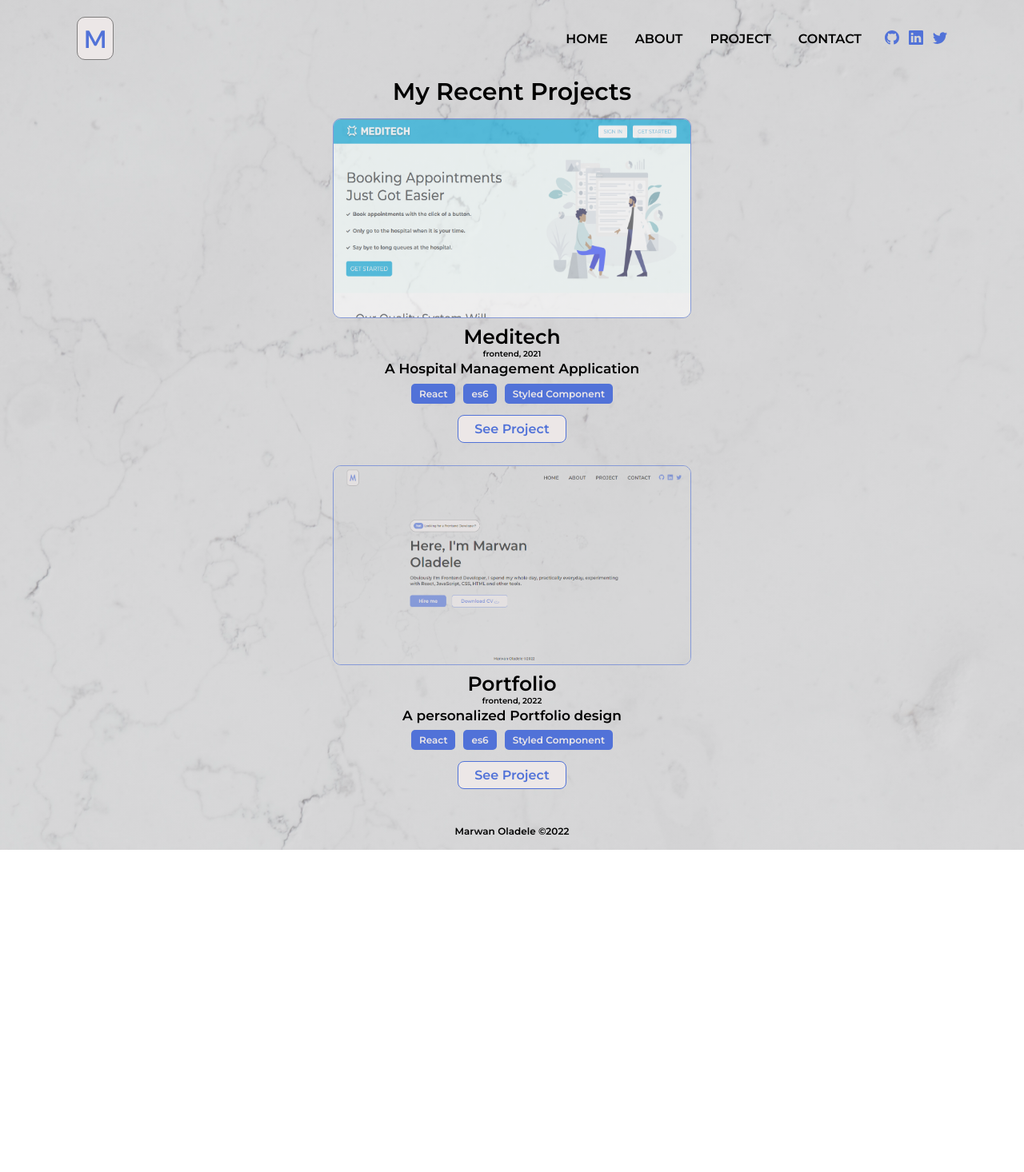
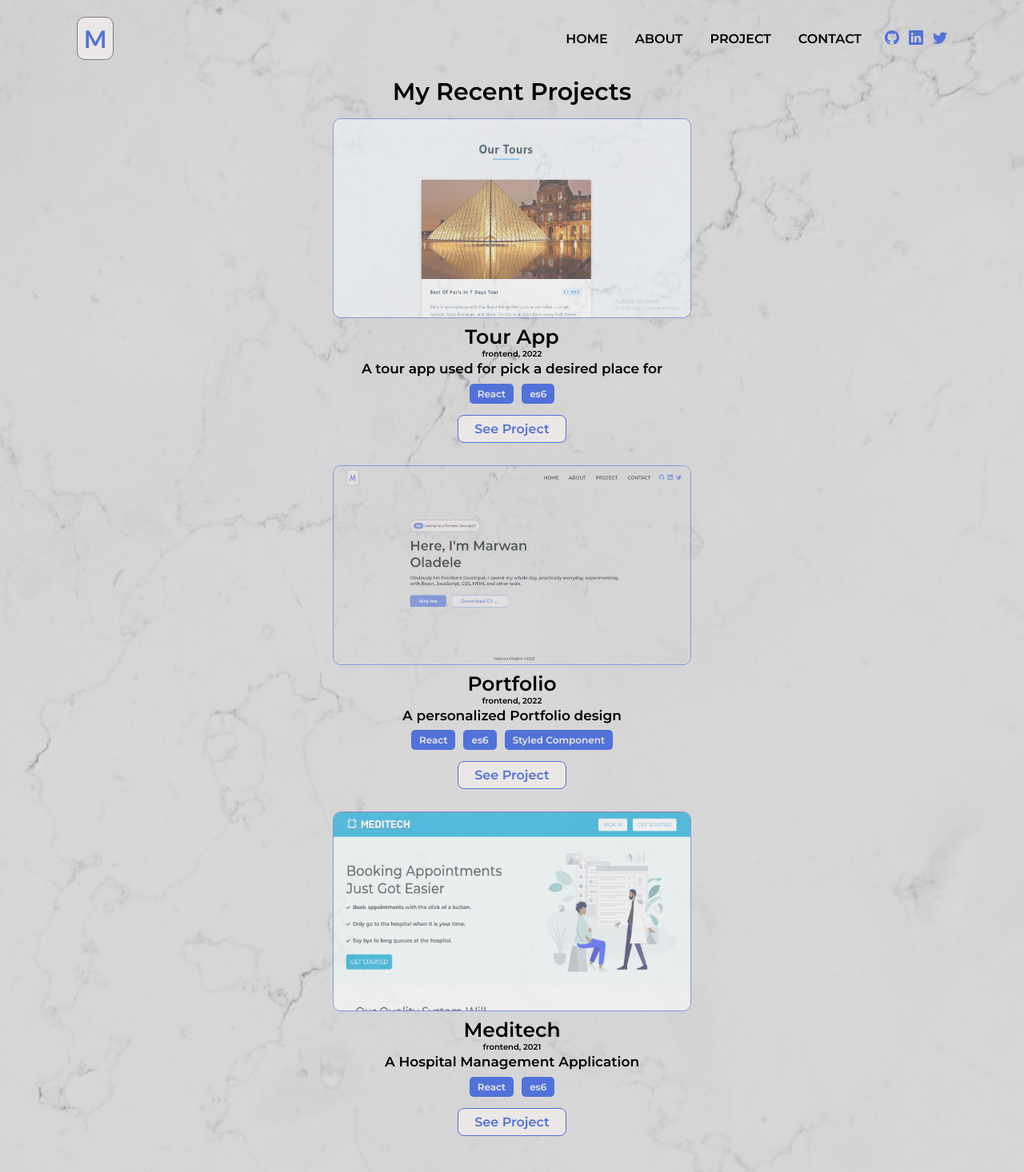
Before and after one commit to MarwanOladele/Personal-Portfolio, a React (Create React App) app: page /project in a window 1280 px wide. Shown: the top 1466 px of the page at 80% size. Before the commit the page ends 1063 px from the top, so only its background shows below. Built offline with nearby package versions, Linux system fonts and the light colour scheme.

Commit message:
new commit

```diff
--- a/src/Component/Project.jsx
+++ b/src/Component/Project.jsx
@@ -1,27 +1,28 @@
 import React from "react";
 import asset1 from "../Assets/asset1.png";
 import asset2 from "../Assets/asset2.png";
+import asset3 from "../Assets/asset3.png";
 
 const Project = () => {
   return (
     <>
       <div className="project-main">
         <h1 className="project-header">My Recent Projects</h1>
+
         <div className="project">
           <img
             className="projectImage"
-            src={asset2}
-            alt="Product Landing Page"
+            src={asset3}
+            alt="tour app"
           />
-          <h1>Meditech</h1>
-          <p>frontend, 2021</p>
-          <p className="explanation">A Hospital Management Application</p>
+          <h1>Tour App</h1>
+          <p>frontend, 2022</p>
+          <p className="explanation">A tour app used for pick a desired place for</p>
           <div className="stack">
             <span>React</span>
             <span>es6</span>
-            <span>Styled Component</span>
           </div>
-          <a href="https://meditech-react.netlify.app/" target="blank">
+          <a href="https://marwantourproject.netlify.app" target="blank">
             See Project
           </a>
         </div>
@@ -43,6 +44,23 @@ const Project = () => {
             See Project
           </a>
         </div>
+        <div className="project">
+          <img
+            className="projectImage"
+            src={asset2}
+            alt="Product Landing Page"
+          />
+          <h1>Meditech</h1>
+          <p>frontend, 2021</p>
+          <p className="explanation">A Hospital Management Application</p>
+          <div className="stack">
+            <span>React</span>
+            <span>es6</span>
+          </div>
+          <a href="https://meditech-react.netlify.app/" target="blank">
+            See Project
+          </a>
+        </div>
       </div>
     </>
   );
```
Also changed, not shown: src/Assets/asset3.png (added), 1 other file (tests, documents, lock files or other folders).
